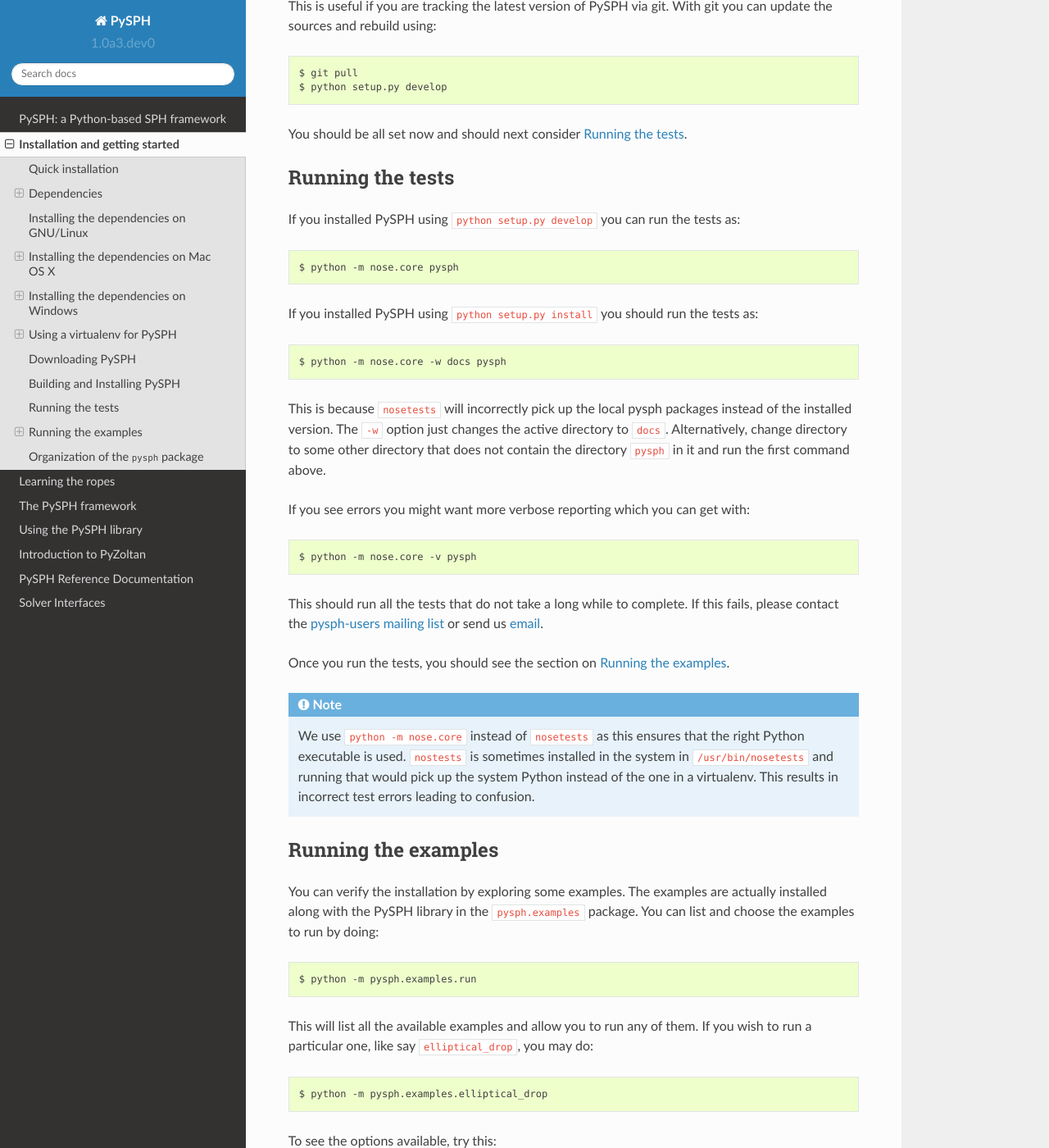
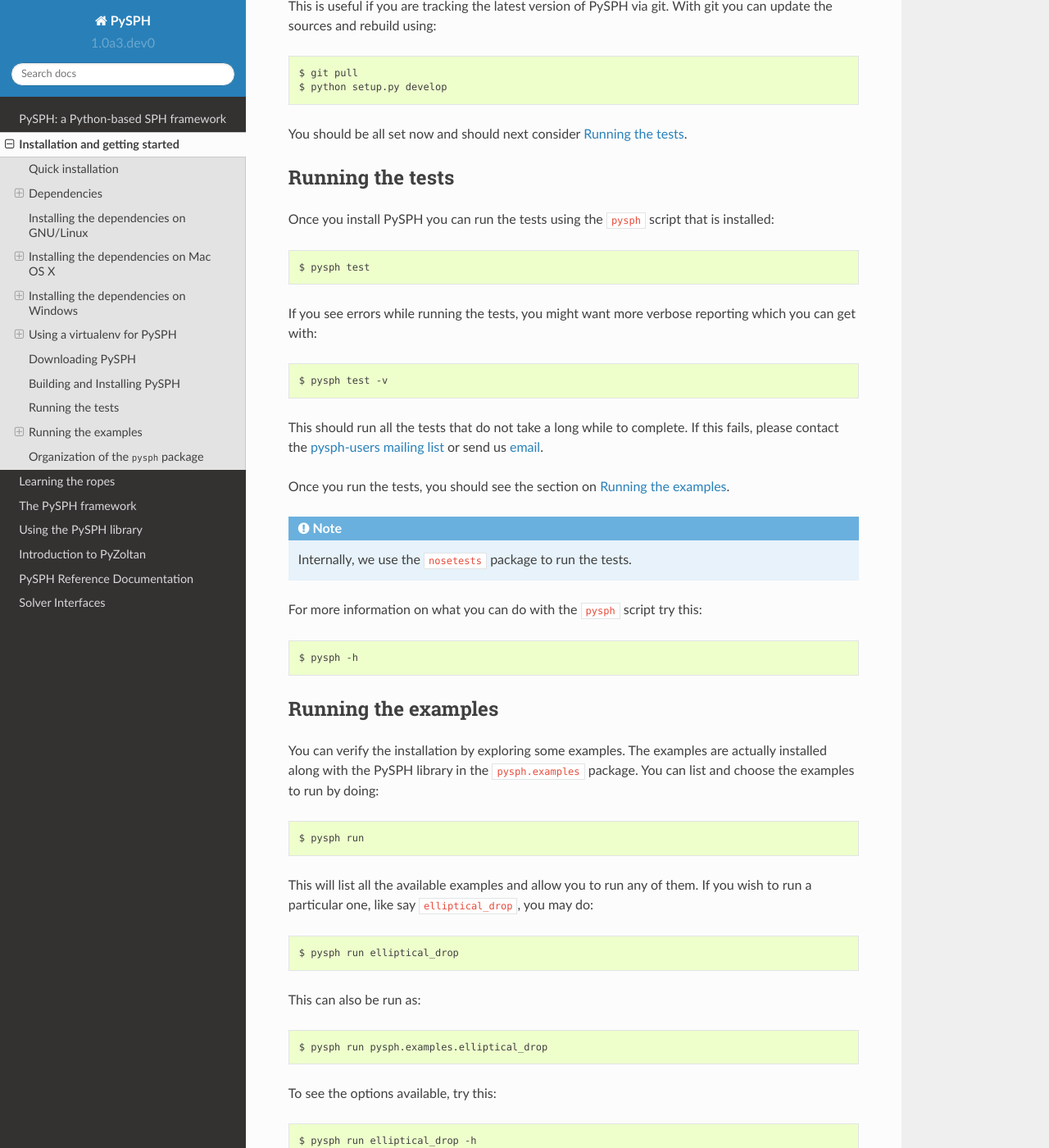
Before and after one commit to pypr/pysph, a Sphinx documentation site: the page built from docs/source/installation.rst, in a window 1280 px wide and 1400 px high, scrolled down 12034 px. Shown: the whole window at 82% size. Built offline with Sphinx 7.4.7 and the Read the Docs theme 2.0.0, drawn with Linux system fonts in a browser that asks for light colours; formulas are drawn with MathJax 3; the version number is read from the project's files by our own code; some of the changed text lies outside the part shown.

Commit message:
Update the docs and fix issues.
The docs now reflect using the `pysph` script.  The script is modified
so the examples can be safely run with `mpirun` also.  We avoid the use
of subprocess to facilitate this.

```diff
--- a/docs/source/installation.rst
+++ b/docs/source/installation.rst
@@ -110,10 +110,11 @@
  - OpenMP_: PySPH can use OpenMP if it is available.  Installation instructions
    are available below.
 
- - Mayavi_: PySPH provides a convenient viewer to visualize the output of
-   simulations. This viewer is called ``pysph_viewer`` and requires Mayavi_ to
-   be installed.  Since this is only a viewer it is optional for use, however,
-   it is highly recommended that you have it installed as the viewer is very
+ - Mayavi_: PySPH provides a convenient viewer to visualize the output
+   of simulations. This viewer can be launched using the command
+   ``pysph view`` and requires Mayavi_ to be installed.  Since this is
+   only a viewer it is optional for use, however, it is highly
+   recommended that you have it installed as the viewer is very
    convenient.
 
  - mpi4py_ and Zoltan_: If you want to use PySPH in parallel, you will need
@@ -628,25 +629,15 @@
 Running the tests
 ------------------
 
-If you installed PySPH using ``python setup.py develop`` you can run the tests as::
+Once you install PySPH you can run the tests using the ``pysph`` script
+that is installed::
 
-   $ python -m nose.core pysph
+   $ pysph test
 
-If you installed PySPH using ``python setup.py install`` you should run the
-tests as::
+If you see errors while running the tests, you might want more verbose
+reporting which you can get with::
 
-   $ python -m nose.core -w docs pysph
-
-This is because ``nosetests`` will incorrectly pick up the local pysph packages
-instead of the installed version.  The ``-w`` option just changes the active
-directory to ``docs``.  Alternatively, change directory to some other directory
-that does not contain the directory ``pysph`` in it and run the first command
-above.
-
-If you see errors you might want more verbose reporting which you can get
-with::
-
-    $ python -m nose.core -v pysph
+    $ pysph test -v
 
 This should run all the tests that do not take a long while to complete.  If
 this fails, please contact the `pysph-users mailing list
@@ -658,12 +649,12 @@
 
 .. note::
 
-    We use ``python -m nose.core`` instead of ``nosetests`` as this ensures
-    that the right Python executable is used.  ``nostests`` is sometimes
-    installed in the system in ``/usr/bin/nosetests`` and running that would
-    pick up the system Python instead of the one in a virtualenv.  This
-    results in incorrect test errors leading to confusion.
+    Internally, we use the ``nosetests`` package to run the tests.
 
+For more information on what you can do with the ``pysph`` script try
+this::
+
+    $ pysph -h
 
 .. _running-the-examples:
 
@@ -675,22 +666,33 @@
 actually installed along with the PySPH library in the ``pysph.examples``
 package.  You can list and choose the examples to run by doing::
 
-    $ python -m pysph.examples.run
+    $ pysph run
 
 This will list all the available examples and allow you to run any of them. If
 you wish to run a particular one, like say ``elliptical_drop``, you may do::
 
-    $ python -m pysph.examples.elliptical_drop
+    $ pysph run elliptical_drop
+
+This can also be run as::
+
+    $ pysph run pysph.examples.elliptical_drop
 
 To see the options available, try this::
 
-    $ python -m pysph.examples.elliptical_drop -h
+    $ pysph run elliptical_drop -h
 
-You can view the data generated by the simulation (after the simulation is
-complete or during the simulation) by running the ``pysph_viewer``
-application.  To view the simulated data you may do::
+.. note::
 
-    $ pysph_viewer elliptical_drop_output
+    Technically you can run the examples using ``python -m
+    pysph.examples.elliptical_drop``.  The ``pysph run`` command is a
+    lot more convenient as it allows a much shorter command
+
+
+You can view the data generated by the simulation (after the simulation
+is complete or during the simulation) by running ``pysph view`` command.
+To view the simulated data you may do::
+
+    $ pysph view elliptical_drop_output
 
 If you have Mayavi_ installed this should show a UI that looks like:
 
@@ -700,7 +702,7 @@
 
 There are other examples that use the transport velocity formulation::
 
-    $ python -m pysph.examples.cavity
+    $ pysph run cavity
 
 This runs the driven cavity problem using the transport velocity formulation
 of Adami et al.  The example also performs post-processing of the results and
@@ -713,7 +715,7 @@
 examples from Gray et al., Comput. Methods Appl. Mech. Engrg. 190
 (2001), 6641-6662::
 
-    $ python -m pysph.examples.solid_mech.rings
+    $ pysph run solid_mech.rings
 
 Which runs the problem of the collision of two elastic rings:
 
@@ -728,13 +730,13 @@
 
 If you have OpenMP available run any of the examples as follows::
 
-    $ python -m pysph.examples.elliptical_drop --openmp
+    $ pysph run elliptical_drop --openmp
 
 This should run faster if you have multiple cores on your machine.  If
 you wish to change the number of threads to run simultaneously, you can
 try the following::
 
-    $ OMP_NUM_THREADS=8 python -m pysph.examples.elliptical_drop --openmp
+    $ OMP_NUM_THREADS=8 pysph run elliptical_drop --openmp
 
 You may need to set the number of threads to about 4 times the number of
 physical cores on your machine to obtain the most scale-up.  If you wish
@@ -742,7 +744,16 @@
 want to disable any output (which will be serial), you can do this
 like::
 
-    $ python -m pysph.examples.elliptical_drop --disable-output --openmp
+    $ pysph run elliptical_drop --disable-output --openmp
+
+Note that one may run example scripts directly with Python but this
+requires access to the location of the script.  For example, if a script
+``pysph_script.py`` exists one can run it as::
+
+    $ python pysph_script.py
+
+The ``pysph run`` command is just a convenient way to run the
+pre-installed examples that ship with PySPH.
 
 
 ^^^^^^^^^^^^^^^^^^^^^^^^^^^^^^^^^
@@ -750,13 +761,19 @@
 ^^^^^^^^^^^^^^^^^^^^^^^^^^^^^^^^^
 
 If you compiled PySPH with Zoltan_ and have mpi4py_ installed you may run any
-of the examples with MPI as follows::
+of the examples with MPI as follows (here we choose 4 processors with
+``--np 4``, change this to suit your needs)::
 
-    $ mpirun -np 4 python -m pysph.examples.dam_break_3d
+    $ mpirun -np 4 pysph run dam_break_3d
 
 This may not give you significant speedup if the problem is too small.  You can
 also combine OpenMP and MPI if you wish.  You should take care to setup the MPI
 host information suitably to utilize the processors effectively.
+
+.. note::
+
+    Note that again we are using ``pysph run`` here but for any other
+    scripts, one could do ``mpirun -np python some_script.py``
 
 
 --------------------------------------
@@ -784,8 +801,8 @@
 
   - ``pysph.parallel``: Provides the parallel functionality.
 
-  - ``pysph.tools``: Provides some useful tools including the ``pysph_viewer``
-    which is based on Mayavi_.
+  - ``pysph.tools``: Provides some useful tools including the ``pysph``
+    script CLI and also the data viewer which is based on Mayavi_.
 
   - ``pysph.examples``: Provides many standard SPH examples.  These examples
     are meant to be extended by users where needed.  This is extremely handy
--- a/docs/source/using_pysph.rst
+++ b/docs/source/using_pysph.rst
@@ -19,7 +19,7 @@
 convenient data structures to store and manipulate collections of
 particles. These can be constructed from within Python and are fully
 compatible with NumPy arrays. We begin with a brief description for
-the basic data structures for arrays
+the basic data structures for arrays.
 
 .. py:currentmodule:: pyzoltan.core.carray
 
```
Also changed, not shown: README.rst (+28 -19 lines), docs/source/tutorial/circular_patch.rst (+10 -9 lines), 3 other files.
